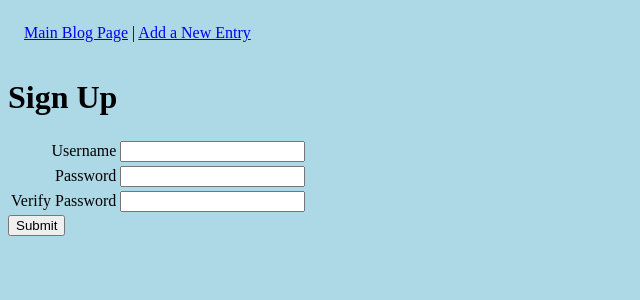
After one commit to bonniekbright/blogz, a Flask app: page /signup in a window 1280 px wide. The commit adds this page. Shown: the top 300 px of the page, without its empty margins (0-640 px from the left). Run offline with Flask 2, Linux system fonts and the light colour scheme.

Commit message:
added login,signup views, created user model. signup page is working with all validations and creates a user.

```diff
--- a/main.py
+++ b/main.py
@@ -3,9 +3,49 @@ from flask_sqlalchemy import SQLAlchemy
 
 app = Flask(__name__)
 app.config['DEBUG'] = True
-app.config['SQLALCHEMY_DATABASE_URI'] = 'mysql+pymysql://build-a-blog:hello@localhost:8889/build-a-blog'
+app.config['SQLALCHEMY_DATABASE_URI'] = 'mysql+pymysql://blogz:hello@localhost:8889/blogz'
 app.config['SQLALCHEMY_ECHO'] = True
 db = SQLAlchemy(app)
+
+def validate_username(username):
+    username, username_error = username, ""
+    user = User.query.filter_by(username=username).first()
+    if username == "":
+        username_error = "No username entered."
+    elif len(username) < 3 or len(username) > 20:
+        username_error = "Username must be between 3 and 20 characters."
+        username = ""
+    elif " " in username:
+        username_error = "You can not use a space in the username."
+        username = ""
+    elif user != None:
+        username_error = "Your chosen username is already taken. Please choose another one."
+        username = ""
+    return username, username_error
+
+def validate_password(password):
+    password, password_error = password, ""
+    if password == "":
+        password_error = "No password entered."
+    elif len(password) < 3 or len(password) > 20:
+        password_error = "Password must be between 3 and 20 characters."
+        password = ""
+    elif " " in password:
+        password_error = "You can not use a space in the password."
+        password = ""
+    return password, password_error
+
+def validate_verify(verify):
+    verify, verify_error = verify, ""
+    password = request.form['password']
+    if verify == "":
+        verify_error = "No verify password was entered"
+    elif verify != password:
+        verify_error = "Passwords do not match. Reenter password."
+        verify = ""
+        password = ""
+    return verify, verify_error
+
 
 
 class Blog(db.Model):
@@ -13,10 +53,24 @@ class Blog(db.Model):
     id = db.Column(db.Integer, primary_key=True)
     title = db.Column(db.String(120))
     body = db.Column(db.Text)
+    owner_id = db.Column(db.Integer, db.ForeignKey('user.id'))
 
-    def __init__(self, title, body):
+
+    def __init__(self, title, body, owner):
         self.title = title
         self.body = body
+        self.owner = owner
+
+class User(db.Model):
+
+    id = db.Column(db.Integer, primary_key=True)
+    username = db.Column(db.String(25), unique=True)
+    password = db.Column(db.String(120))
+    blogs = db.relationship('Blog', backref='owner')
+
+    def __init__(self, username, password):
+        self.username = username
+        self.password = password
 
 @app.route('/blog', methods=['POST', 'GET'])
 def blog():
@@ -36,6 +90,7 @@ def add_entry():
     if request.method == 'POST':
         title = request.form['title']
         body = request.form['body']
+        owner_id = request.form['owner-id']
         if not title:
             error = "Blog entry must contain both a title and content"
             return render_template("new-entry.html", error=error, body=body)
@@ -44,7 +99,8 @@ def add_entry():
             return render_template("new-entry.html", error=error, title=title)
         title = request.form['title']
         body = request.form['body']
-        new_entry = Blog(title, body)
+        owner_id = request.form['owner_id']
+        new_entry = Blog(title, body, owner_id)
         db.session.add(new_entry)
         db.session.commit()
         blog_id = new_entry.id
@@ -52,5 +108,32 @@ def add_entry():
         return redirect("/blog?id=" + str(new_entry.id))
     return render_template('new-entry.html', page_title="Add a New Entry")
 
+@app.route("/login")
+def login():
+    return render_template('login.html')
+
+@app.route("/signup")
+def signup():
+    return render_template('signup.html')
+
+
+
+@app.route("/validate", methods=['POST'])
+def validate():
+    username, username_error = validate_username(request.form["username"])
+    password, password_error = validate_password(request.form["password"])
+    verify, verify_error = validate_verify(request.form["verify"])
+
+    if not username_error and not password_error and not verify_error:
+        print("this is where the user gets created")
+        new_user = User(username, password)
+        db.session.add(new_user)
+        db.session.commit()
+        return render_template('blog.html', username = username)
+    else:
+        return render_template('signup.html', username = username, username_error = username_error, password_error = password_error,
+        verify_error = verify_error)
+
+
 if __name__ == '__main__':
     app.run()
--- a/templates/new-entry.html
+++ b/templates/new-entry.html
@@ -17,6 +17,7 @@
          </p>
          <p>
             <div class="error">{{error}} </div>
+            <input type="hidden" name="owner-id" value="{{user.id}}" />
             <input type="submit" value='Add Entry' />
         </p>
     </form>
--- /dev/null
+++ b/templates/signup.html
@@ -0,0 +1,30 @@
+{% extends "base.html" %}
+
+{% block content %}
+
+<div class="main">
+    <h1>Sign Up</h1>
+    <form action="/validate" method="post">
+        <table>
+            <tr>
+                <td align="right" class="bold">Username </br>
+                </td>
+                <td align="left"><input type="text" name="username" value="{{username}}" /></td>
+                <td align="left" class="error">{{username_error}}</td>
+            </tr>
+            <tr>
+                <td align="right" class="bold">Password</br></td>
+                <td align="left"><input type="password" name="password" value="{{password}}" /></td>
+                <td align="left" class="error">{{password_error}}</td>
+            </tr>
+            <tr>
+                <td align="right" class="bold">Verify Password</br></td>
+                <td align="left"><input type="password" name="verify" value="{{verify}}" /></td>
+                <td align="left" class="error">{{verify_error}}</td>
+            </tr>
+        </table>
+        <input class="submit button" type="submit" name="submit" value="Submit">
+    </form>
+</div>
+
+{% endblock %}
```
Also changed, not shown: templates/login.html (added, +25 -0 lines).
